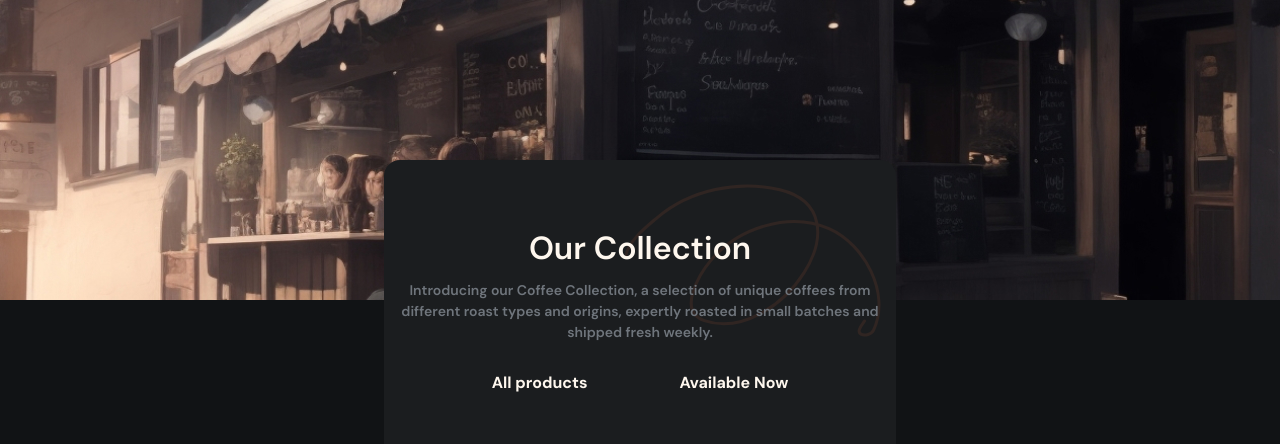
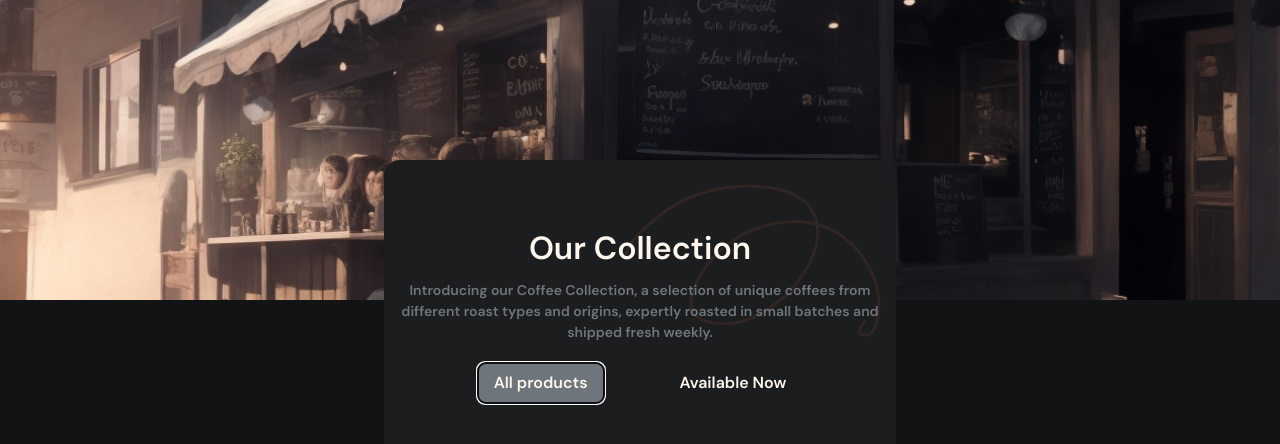
Before and after one commit to DielanZH/coffee-listing, a React (Vite) app: page / in a window 1280 px wide. Shown: the top 444 px of the page. Built offline with nearby package versions, Linux system fonts and the light colour scheme; no server answers.

Commit message:
background image finished and buttons

```diff
--- a/src/components/Home.tsx
+++ b/src/components/Home.tsx
@@ -45,11 +45,20 @@ function Home() {
 
                     <div className="flex justify-center gap-15 my-5">
 
-                        <button onClick={() => setFilterAvailable(false)} className="focus:bg-[#6F757C] rounded-lg p-2 px-4 font-bold">
+                        <button
+                            onClick={() => setFilterAvailable(false)}
+                            className={`rounded-lg p-2 px-4 font-semibold cursor-pointer transition-colors
+                                ${!filterAvailable ? "bg-[#6F757C] text-[#FEF7EE]" : "bg-transparent"}`}
+                            autoFocus
+                        >
                             All products
                         </button>
 
-                        <button onClick={() => setFilterAvailable(true)} className="focus:bg-[#6F757C] rounded-lg p-2 px-4 font-bold">
+                        <button
+                            onClick={() => setFilterAvailable(true)}
+                            className={`rounded-lg p-2 px-4 font-semibold cursor-pointer transition-colors
+                                ${filterAvailable ? "bg-[#6F757C] text-[#FEF7EE]" : "bg-transparent"}`}
+                        >
                             Available Now
                         </button>
 
--- a/src/index.css
+++ b/src/index.css
@@ -7,11 +7,15 @@ body {
   background-image: url('./assets/images/bg-cafe.jpg');
   background-position: top;
   background-repeat: no-repeat;
+  background-size: 100% auto;
 }
 
 @media (max-width: 640px) {
   body {
     background-image: url('./assets/images/bg-cafe-sm.jpg');
+    background-position: top 0px center;
+    background-repeat: no-repeat;
+    background-size: 100% auto;
   }
 }
 
```
Also changed, not shown: src/components/CardList.tsx (+9 -6 lines).
